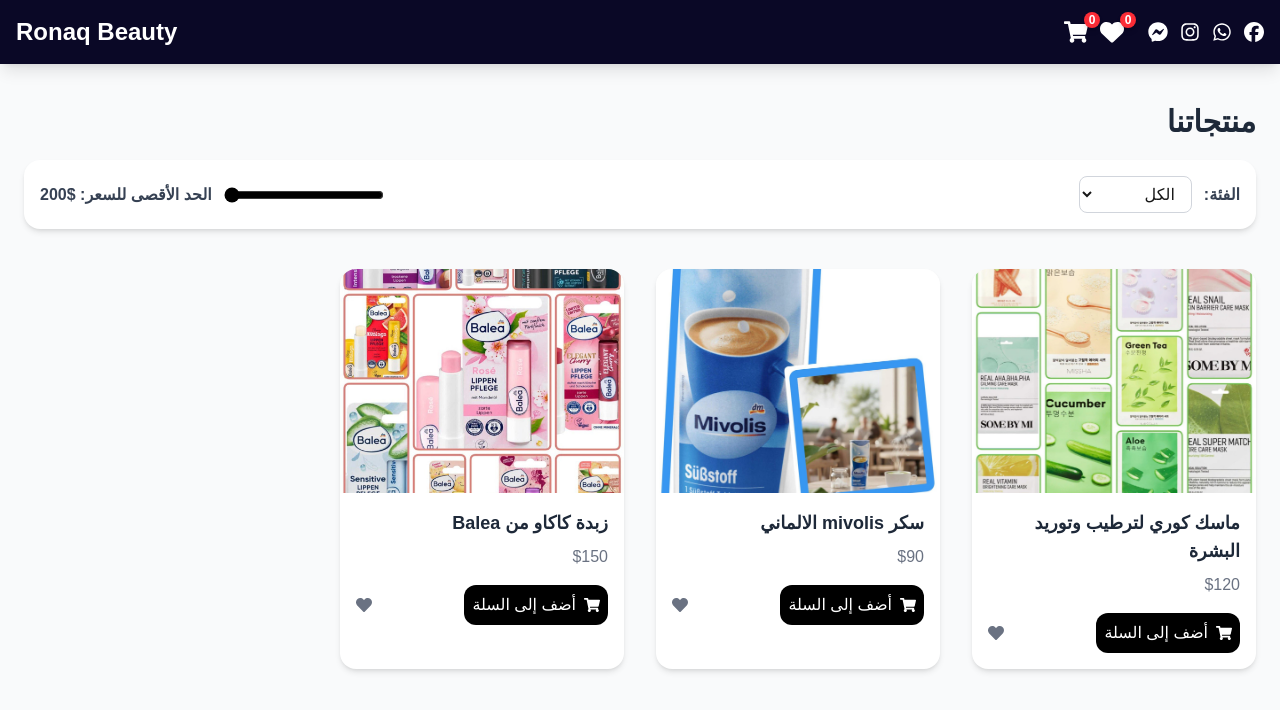
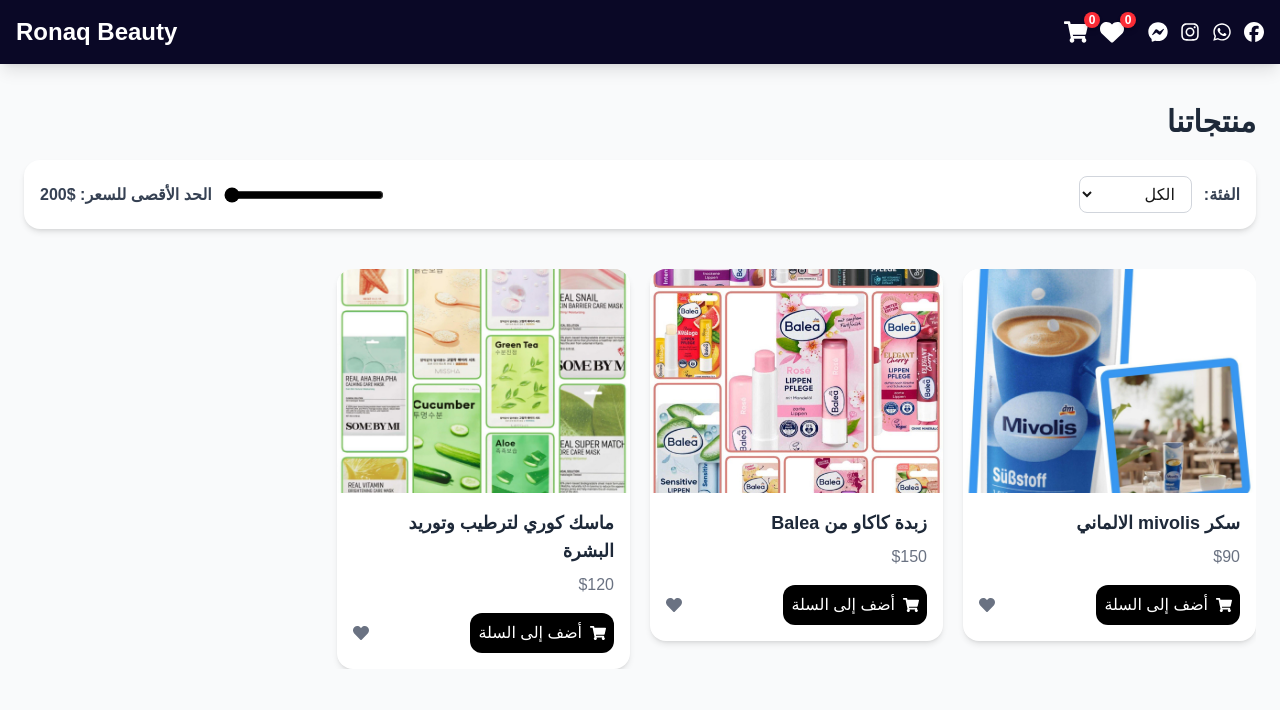
Before and after one commit to Ahmed20055555/Ronaq_Beauty, a Next.js app: page /product in a window 1280 px wide. Shown: the top 710 px of the page. Built offline with nearby package versions, Linux system fonts and the light colour scheme.

Commit message:
add slider

```diff
--- a/app/product/page.tsx
+++ b/app/product/page.tsx
@@ -1,9 +1,139 @@
+// "use client";
+// import { useState } from "react";
+// import { FaShoppingCart, FaHeart } from "react-icons/fa";
+// import { useFav } from "../context/fav";
+// import { useShoping } from "../context/shoping";
+
+// // ✅ استيراد Swiper
+// import { Swiper, SwiperSlide } from "swiper/react";
+// import "swiper/css";
+// import "swiper/css/navigation";
+// import { Navigation } from "swiper/modules";
+
+// export default function Products() {
+//   const { addToFav } = useFav();
+//   const { addToShoping } = useShoping();
+
+//   const allProducts = [
+//     { id: 1, name: "ماسك كوري لترطيب وتوريد البشرة", category: "ماسك", price: 120, image: "product_one.jpg" },
+//     { id: 2, name: "سكر mivolis الالماني", category: "سكريات", price: 90, image: "producr_two.jpg" },
+//     { id: 3, name: "زبدة كاكاو من Balea", category: "زبدة كاكاو", price: 150, image: "product_three.jpg" },
+//   ];
+
+//   const [selectedCategory, setSelectedCategory] = useState("الكل");
+//   const [maxPrice, setMaxPrice] = useState(200);
+//   const categories = ["الكل", "زبدة كاكاو", "ماسك", "سكريات"];
+
+//   const filteredProducts = allProducts.filter(
+//     (p) =>
+//       (selectedCategory === "الكل" || p.category === selectedCategory) &&
+//       p.price <= maxPrice
+//   );
+
+//   return (
+//     <section className="px-6 py-10 bg-gray-50 min-h-screen">
+//       <h2 className="text-3xl font-bold text-right mb-5 text-gray-800">
+//         منتجاتنا
+//       </h2>
+
+//       {/* 🔍 الفلترة */}
+//       <div className="flex flex-col sm:flex-row justify-between items-center bg-white p-4 shadow-md rounded-2xl mb-10 gap-4">
+//         <div className="flex items-center gap-3">
+//           <label className="font-semibold text-gray-700">الفئة:</label>
+//           <select
+//             value={selectedCategory}
+//             onChange={(e) => setSelectedCategory(e.target.value)}
+//             className="cursor-pointer border border-gray-300 rounded-lg px-3 py-2 focus:outline-none focus:ring-2 focus:ring-black"
+//           >
+//             {categories.map((cat) => (
+//               <option key={cat}>{cat}</option>
+//             ))}
+//           </select>
+//         </div>
+
+//         <div className="flex max-[430px]:flex-col items-center gap-3">
+//           <input
+//             type="range"
+//             min="50"
+//             max="200"
+//             value={maxPrice}
+//             onChange={(e) => setMaxPrice(Number(e.target.value))}
+//             className="w-40 accent-black"
+//           />
+//           <label className="font-semibold text-gray-700">
+//             الحد الأقصى للسعر: ${maxPrice}
+//           </label>
+//         </div>
+//       </div>
+
+//       {/* 🛍️ السلايدر */}
+//       <Swiper
+//         modules={[Navigation]}
+//         navigation={{
+//           nextEl: ".custom-next",
+//           prevEl: ".custom-prev",
+//         }}
+//         loop
+//         spaceBetween={20}
+//         breakpoints={{
+//           0: { slidesPerView: 1 },      // شاشة الموبايل: منتج واحد
+//           640: { slidesPerView: 2 },    // التابلت الصغير
+//           1024: { slidesPerView: 3 },   // اللابتوب
+//           1280: { slidesPerView: 4 },   // الشاشات الكبيرة
+//         }}
+//         className="mySwiper"
+//       >
+//         {filteredProducts.map((product) => (
+//           <SwiperSlide key={product.id}>
+//             <div className="bg-white shadow-md rounded-2xl overflow-hidden hover:shadow-xl transition-all duration-300">
+//               <img
+//                 src={product.image}
+//                 alt={product.name}
+//                 className="w-full h-56 object-cover"
+//               />
+//               <div className="p-4 flex flex-col justify-between">
+//                 <h3 className="text-lg font-semibold text-gray-800 mb-2">
+//                   {product.name}
+//                 </h3>
+//                 <p className="text-gray-500 mb-4">${product.price}</p>
+
+//                 <div className="flex justify-between items-center">
+//                   <button
+//                     onClick={() => addToShoping(product)}
+//                     className="cursor-pointer flex items-center gap-2 text-white bg-black px-2 py-2 rounded-xl hover:bg-gray-800 transition"
+//                   >
+//                     <FaShoppingCart /> أضف إلى السلة
+//                   </button>
+//                   <button
+//                     onClick={() => addToFav(product)}
+//                     className="text-gray-500 hover:text-red-500 transition cursor-pointer"
+//                   >
+//                     <FaHeart />
+//                   </button>
+//                 </div>
+//               </div>
+//             </div>
+//           </SwiperSlide>
+//         ))}
+//       </Swiper>
+//     </section>
+//   );
+// }
+
+
+
+
 "use client";
 import { useState } from "react";
-import { FaShoppingCart, FaHeart } from "react-icons/fa";
+import { FaShoppingCart, FaHeart, FaChevronLeft, FaChevronRight } from "react-icons/fa";
 import { useFav } from "../context/fav";
 import { useShoping } from "../context/shoping";
 
+// ✅ استيراد Swiper
+import { Swiper, SwiperSlide } from "swiper/react";
+import "swiper/css";
+import "swiper/css/navigation";
+import { Navigation } from "swiper/modules";
 
 export default function Products() {
   const { addToFav } = useFav();
@@ -12,7 +142,7 @@
   const allProducts = [
     { id: 1, name: "ماسك كوري لترطيب وتوريد البشرة", category: "ماسك", price: 120, image: "product_one.jpg" },
     { id: 2, name: "سكر mivolis الالماني", category: "سكريات", price: 90, image: "producr_two.jpg" },
-    { id: 3, name: " زبدة كاكاو من Balea ", category: "زبدة كاكاو", price: 150, image: "product_three.jpg" },
+    { id: 3, name: "زبدة كاكاو من Balea", category: "زبدة كاكاو", price: 150, image: "product_three.jpg" },
   ];
 
   const [selectedCategory, setSelectedCategory] = useState("الكل");
@@ -26,7 +156,7 @@
   );
 
   return (
-    <section className="px-6 py-10 bg-gray-50 min-h-screen">
+    <section className="px-6 py-10 bg-gray-50 min-h-screen relative">
       <h2 className="text-3xl font-bold text-right mb-5 text-gray-800">
         منتجاتنا
       </h2>
@@ -61,17 +191,42 @@
         </div>
       </div>
 
-      {/* 🛍️ المنتجات */}
-      <div className="grid gap-8 grid-cols-1 sm:grid-cols-2 md:grid-cols-3 lg:grid-cols-4">
+      {/* 🛍️ السلايدر */}
+      <Swiper
+        modules={[Navigation]}
+        navigation={{
+          nextEl: ".custom-next",
+          prevEl: ".custom-prev",
+        }}
+        loop
+        spaceBetween={20}
+        breakpoints={{
+          0: { slidesPerView: 1 },
+          640: { slidesPerView: 2 },
+          1024: { slidesPerView: 3 },
+          1280: { slidesPerView: 4 },
+        }}
+        className="mySwiper"
+      >
         {filteredProducts.map((product) => (
-          <div key={product.id} className="bg-white shadow-md rounded-2xl overflow-hidden hover:shadow-xl transition-all duration-300">
-            <img src={product.image} alt={product.name} className="w-full h-56 object-cover" />
+          <SwiperSlide key={product.id}>
+            <div className="bg-white shadow-md rounded-2xl overflow-hidden hover:shadow-xl transition-all duration-300">
+              <img
+                src={product.image}
+                alt={product.name}
+                className="w-full h-56 object-cover"
+              />
               <div className="p-4 flex flex-col justify-between">
-              <h3 className="text-lg font-semibold text-gray-800 mb-2">{product.name}</h3>
+                <h3 className="text-lg font-semibold text-gray-800 mb-2">
+                  {product.name}
+                </h3>
                 <p className="text-gray-500 mb-4">${product.price}</p>
 
                 <div className="flex justify-between items-center">
-                <button onClick={ () => addToShoping(product)} className=" cursor-pointer flex items-center gap-2 text-white bg-black px-2 py-2 rounded-xl hover:bg-gray-800 transition">
+                  <button
+                    onClick={() => addToShoping(product)}
+                    className="cursor-pointer flex items-center gap-2 text-white bg-black px-2 py-2 rounded-xl hover:bg-gray-800 transition"
+                  >
                     <FaShoppingCart /> أضف إلى السلة
                   </button>
                   <button
@@ -83,8 +238,18 @@
                 </div>
               </div>
             </div>
+          </SwiperSlide>
         ))}
+
+        {/* 🔽 الأسهم المخصصة */}
+        <div className="custom-prev absolute left-0 top-1/2 -translate-y-1/2 z-10 bg-black text-white p-2 rounded-full cursor-pointer hover:bg-red-800 transition">
+          <FaChevronLeft />
         </div>
+        <div className="custom-next absolute right-0 top-1/2 -translate-y-1/2 z-10 bg-black text-white p-2 rounded-full cursor-pointer hover:bg-red-800 transition">
+          <FaChevronRight />
+        </div>
+      </Swiper>
+
     </section>
   );
 }
--- a/package.json
+++ b/package.json
@@ -13,7 +13,8 @@
     "react": "19.2.0",
     "react-dom": "19.2.0",
     "react-hot-toast": "^2.6.0",
-    "react-icons": "^5.5.0"
+    "react-icons": "^5.5.0",
+    "swiper": "^12.0.3"
   },
   "devDependencies": {
     "@tailwindcss/postcss": "^4",
```
Also changed, not shown: 1 other file (tests, documents, lock files or other folders). Lines whose indentation alone changed are shown as unchanged.
